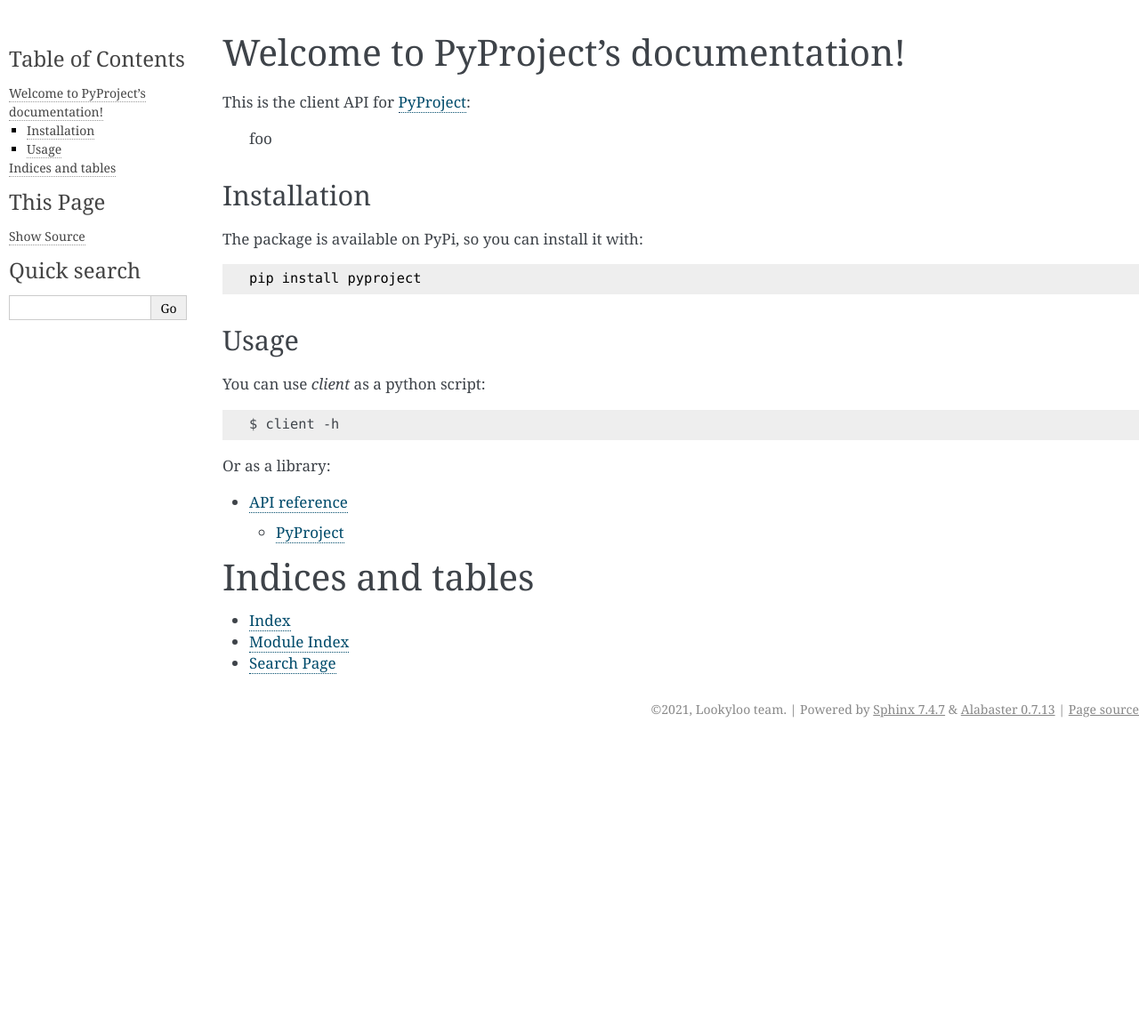
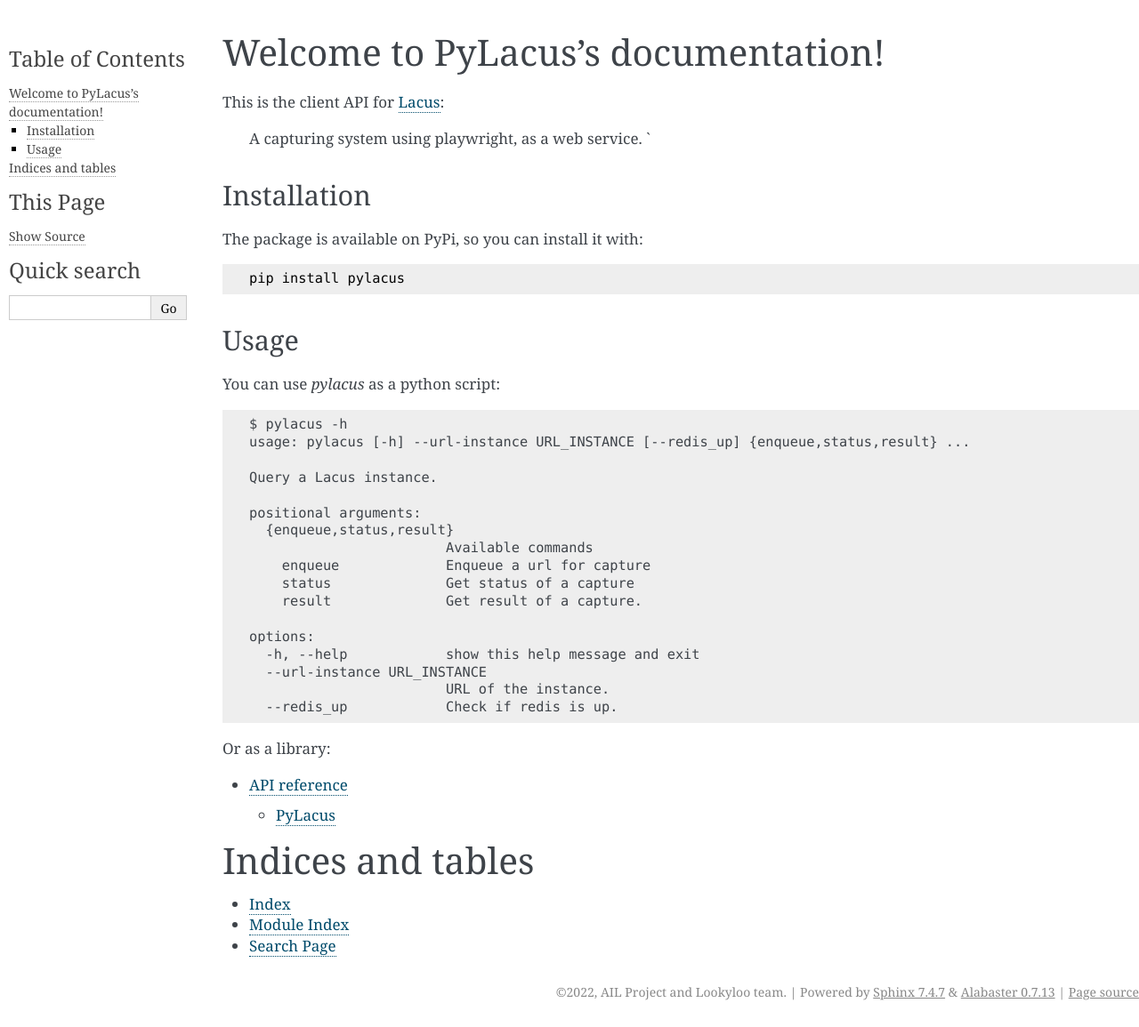
Before and after one commit to ail-project/PyLacus, a Sphinx documentation site: the page built from docs/source/index.rst, in a window 1280 px wide. Shown: the whole page at 89% size. Built offline with Sphinx 7.4.7, drawn with Linux system fonts in a browser that asks for light colours; before the commit the page ends 900 px from its top, so only the background shows below that.

Commit message:
chg: Improve doc.

```diff
--- a/docs/source/api_reference.rst
+++ b/docs/source/api_reference.rst
@@ -4,11 +4,11 @@
 .. toctree::
    :maxdepth: 2
 
-.. automodule:: pyproject
+.. automodule:: pylacus
    :members:
 
-PyProject
+PyLacus
 ---------
 
-.. autoclass:: PyProject
+.. autoclass:: PyLacus
    :members:
--- a/docs/source/conf.py
+++ b/docs/source/conf.py
@@ -17,9 +17,9 @@
 
 # -- Project information -----------------------------------------------------
 
-project = 'PyProject'
-copyright = '2021, Lookyloo team'
-author = 'Lookyloo team'
+project = 'PyLacus'
+copyright = '2022, AIL Project and Lookyloo team'
+author = 'AIL Project and Lookyloo team'
 
 # The full version, including alpha/beta/rc tags
 release = 'v0.0.1'
--- a/docs/source/index.rst
+++ b/docs/source/index.rst
@@ -1,14 +1,9 @@
-.. PyLookyloo documentation master file, created by
-   sphinx-quickstart on Tue Mar 23 12:28:17 2021.
-   You can adapt this file completely to your liking, but it should at least
-   contain the root `toctree` directive.
-
-Welcome to PyProject's documentation!
+Welcome to PyLacus's documentation!
 =============================================
 
-This is the client API for `PyProject <https://github.com/Lookyloo/project_template>`_:
+This is the client API for `Lacus <https://github.com/ail-project/Lacus>`_:
 
-  foo
+  A capturing system using playwright, as a web service. `
 
 
 Installation
@@ -16,15 +11,32 @@
 
 The package is available on PyPi, so you can install it with::
 
-  pip install pyproject
+  pip install pylacus
 
 
 Usage
 -----
 
-You can use `client` as a python script::
+You can use `pylacus` as a python script::
 
-	$ client -h
+    $ pylacus -h
+    usage: pylacus [-h] --url-instance URL_INSTANCE [--redis_up] {enqueue,status,result} ...
+
+    Query a Lacus instance.
+
+    positional arguments:
+      {enqueue,status,result}
+                            Available commands
+        enqueue             Enqueue a url for capture
+        status              Get status of a capture
+        result              Get result of a capture.
+
+    options:
+      -h, --help            show this help message and exit
+      --url-instance URL_INSTANCE
+                            URL of the instance.
+      --redis_up            Check if redis is up.
+
 
 Or as a library:
 
```
Also changed, not shown: README.md (+19 -1 lines), 1 other file.
